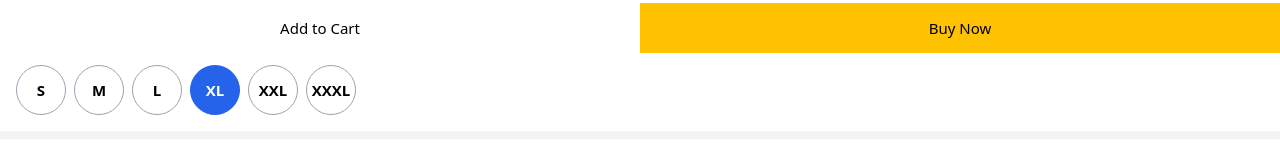
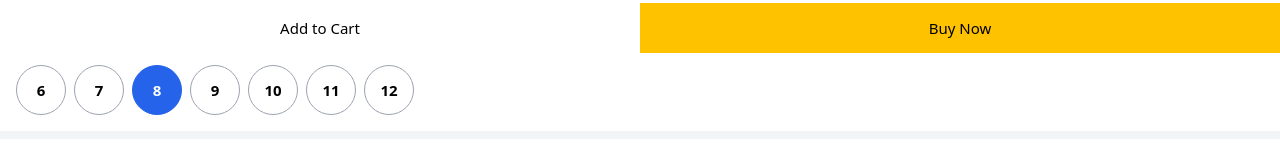
Before and after one commit to mrsonukr/flipkart, a React (Vite) app: page /product/air-max-impact-4 in a window 1280 px wide. Shown: the part 747-896 px from the top of the page. Built offline with nearby package versions, Linux system fonts and the light colour scheme.

Commit message:
Add category-based size selection for products
Updated SizeSelector to support both clothing and shoe sizes based on product category. CartProduct now displays a default size for shoes and clothing in the cart. Product page passes the product category to SizeSelector for accurate size options.

```diff
--- a/src/components/cart-ui/CartProduct.jsx
+++ b/src/components/cart-ui/CartProduct.jsx
@@ -92,6 +92,13 @@ const ProductCard = ({ product, onQuantityUpdate, onRemoveItem }) => {
   const finalPrice = calculateItemPrice(product.basePrice, product.discountPercentage);
   const deliveryText = formatDeliveryDate(product.delivery);
 
+  // Generate random number of offers (1-4)
+  const getRandomOfferCount = () => {
+    return Math.floor(Math.random() * 4) + 1; // Random number between 1 and 4
+  };
+
+  const [offerCount] = useState(getRandomOfferCount()); // Set once when component mounts
+
   useEffect(() => {
     const handleClickOutside = (e) => {
       if (dropdownRef.current && !dropdownRef.current.contains(e.target)) {
@@ -124,6 +131,20 @@ const ProductCard = ({ product, onQuantityUpdate, onRemoveItem }) => {
     if (product.variants.size) variantParts.push(`Size: ${product.variants.size}`);
 
     return variantParts.join(', ');
+  };
+
+  // Get size display for shoes and clothing
+  const getSizeDisplay = () => {
+    if (product.category === 'shoes' || product.category === 'cloth') {
+      // For demo purposes, we'll show a default size since we don't have size in cart data yet
+      // In a real app, this would come from the selected size when adding to cart
+      if (product.category === 'shoes') {
+        return 'Size: 9'; // Default shoe size for demo
+      } else if (product.category === 'cloth') {
+        return 'Size: L'; // Default clothing size for demo
+      }
+    }
+    return null;
   };
 
   return (
@@ -181,6 +202,13 @@ const ProductCard = ({ product, onQuantityUpdate, onRemoveItem }) => {
             {product.brand} {product.name}
           </div>
 
+          {/* Size Display for shoes and clothing */}
+          {getSizeDisplay() && (
+            <div className="text-xs text-gray-500">
+              {getSizeDisplay()}
+            </div>
+          )}
+
           {/* Variants */}
           {getVariantDisplay() && (
             <div className="text-xs text-gray-500">
@@ -220,9 +248,9 @@ const ProductCard = ({ product, onQuantityUpdate, onRemoveItem }) => {
             <span className="text-black">₹{finalPrice.toLocaleString()}</span>
           </div>
 
-          {/* Offers */}
+          {/* Offers - Now shows random count */}
           <div className="mt-[-5px] text-green-700 text-sm font-medium">
-            3 offers available
+            {offerCount} offer{offerCount > 1 ? 's' : ''} available
           </div>
         </div>
       </div>
--- a/src/components/product-ui/SizeSelector.jsx
+++ b/src/components/product-ui/SizeSelector.jsx
@@ -1,9 +1,15 @@
 import React, { useState } from "react";
 
-const sizes = ["S", "M", "L", "XL", "XXL", "XXXL"];
+const clothingSizes = ["S", "M", "L", "XL", "XXL", "XXXL"];
+const shoeSizes = ["6", "7", "8", "9", "10", "11", "12"];
 
-const SizeSelector = () => {
-  const [selectedSize, setSelectedSize] = useState("XL");
+const SizeSelector = ({ category = "cloth" }) => {
+  // Determine which sizes to use based on category
+  const sizes = category === "shoes" ? shoeSizes : clothingSizes;
+
+  // Set default selected size based on category
+  const defaultSize = category === "shoes" ? "8" : "XL";
+  const [selectedSize, setSelectedSize] = useState(defaultSize);
 
   const handleSizeClick = (size) => {
     setSelectedSize(size);
--- a/src/pages/Product.jsx
+++ b/src/pages/Product.jsx
@@ -54,7 +54,7 @@ const Product = () => {
 
       {/* Show size selector only for cloth and shoes category */}
       {(product.category === 'cloth' || product.category === 'shoes') && (
-        <SizeSelector />
+        <SizeSelector category={product.category} />
       )}
 
       <div className="h-2 bg-gray-100"></div>
```
